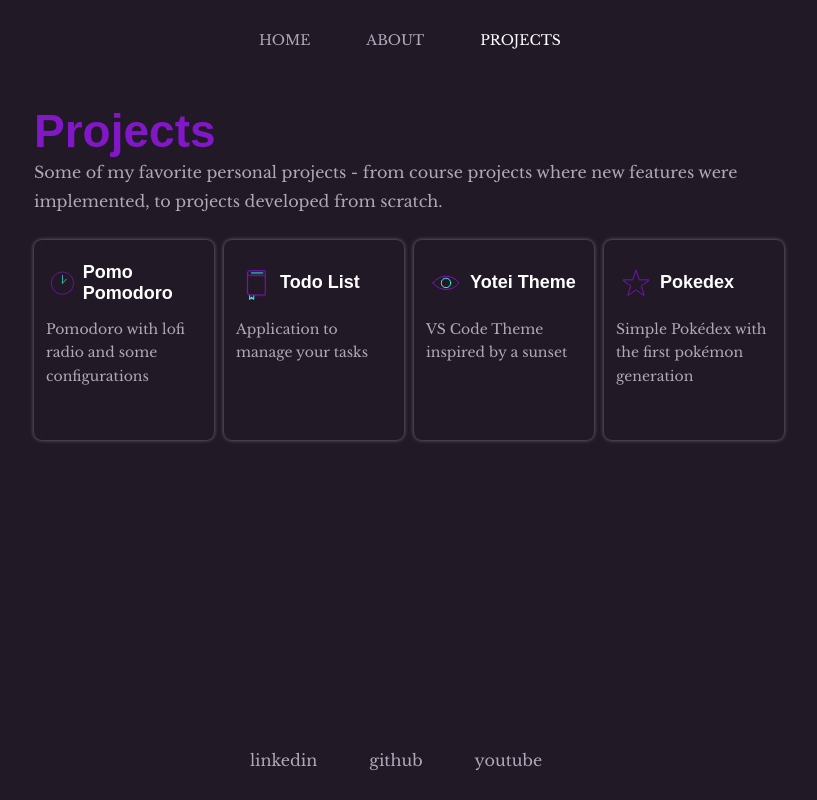
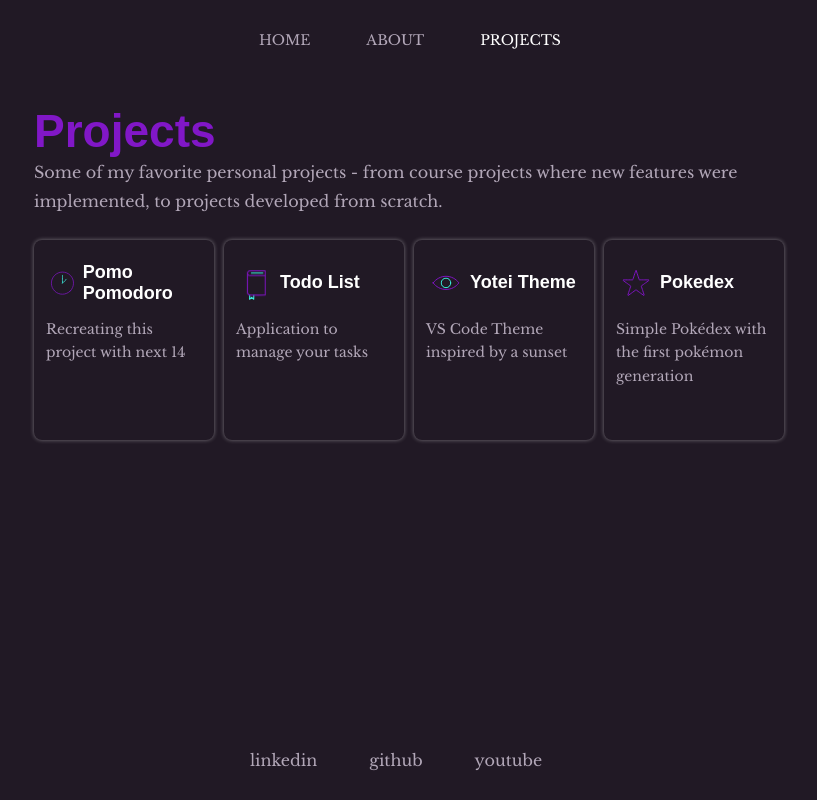
Before and after one commit to bzenky/bzenky.dev, a Next.js app: page /projects in a window 1280 px wide. Shown: the whole page, without its empty margins (230-1047 px from the left). Built offline with nearby package versions, Linux system fonts and the light colour scheme; a web font is replaced by a local one.

Commit message:
chore: pomo-pomodoro project description

```diff
--- a/src/pages/projects.tsx
+++ b/src/pages/projects.tsx
@@ -23,7 +23,7 @@ export default function Projects() {
                 <ProjectsWrapper>
                     <ProjectCard
                         name="Pomo Pomodoro"
-                        description="Pomodoro with lofi radio and some configurations"
+                        description="Recreating this project with next 14"
                         url="https://www.pomopomodoro.com"
                         icon={clock}
                     />
```
